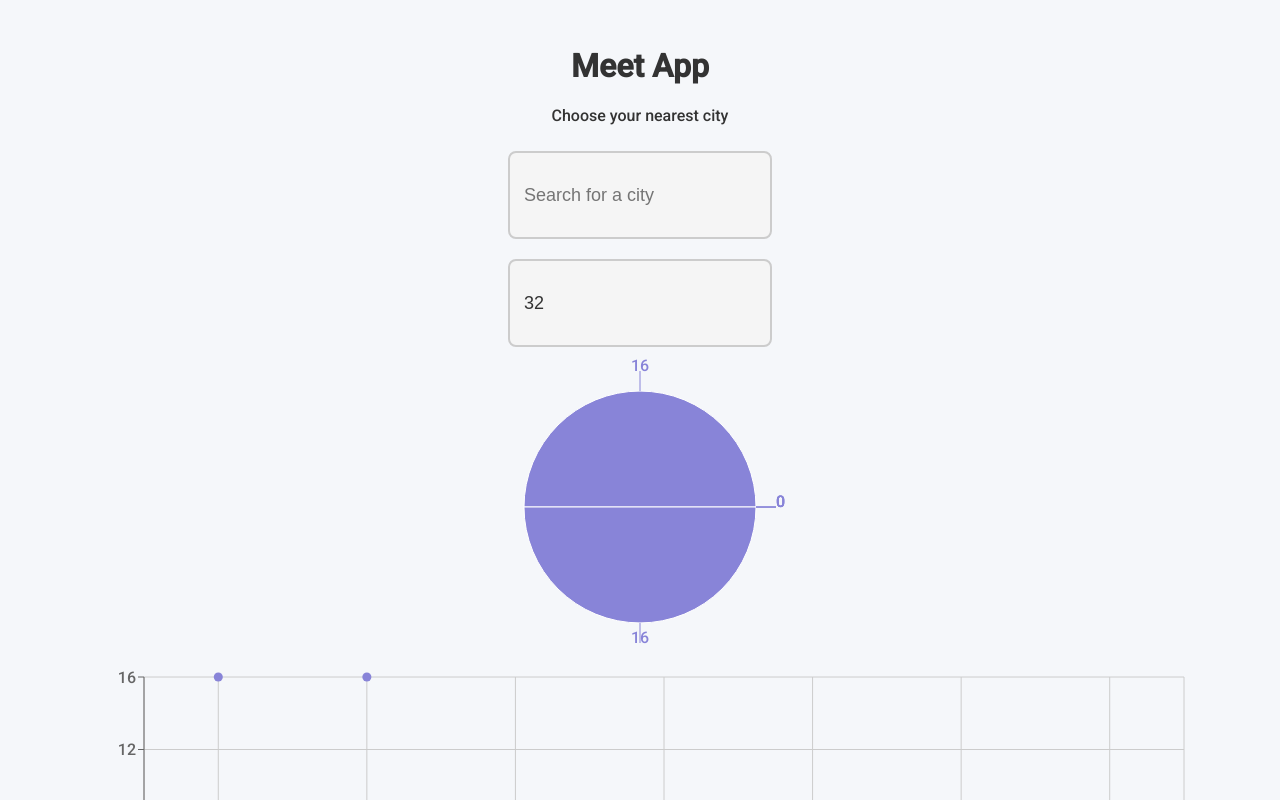
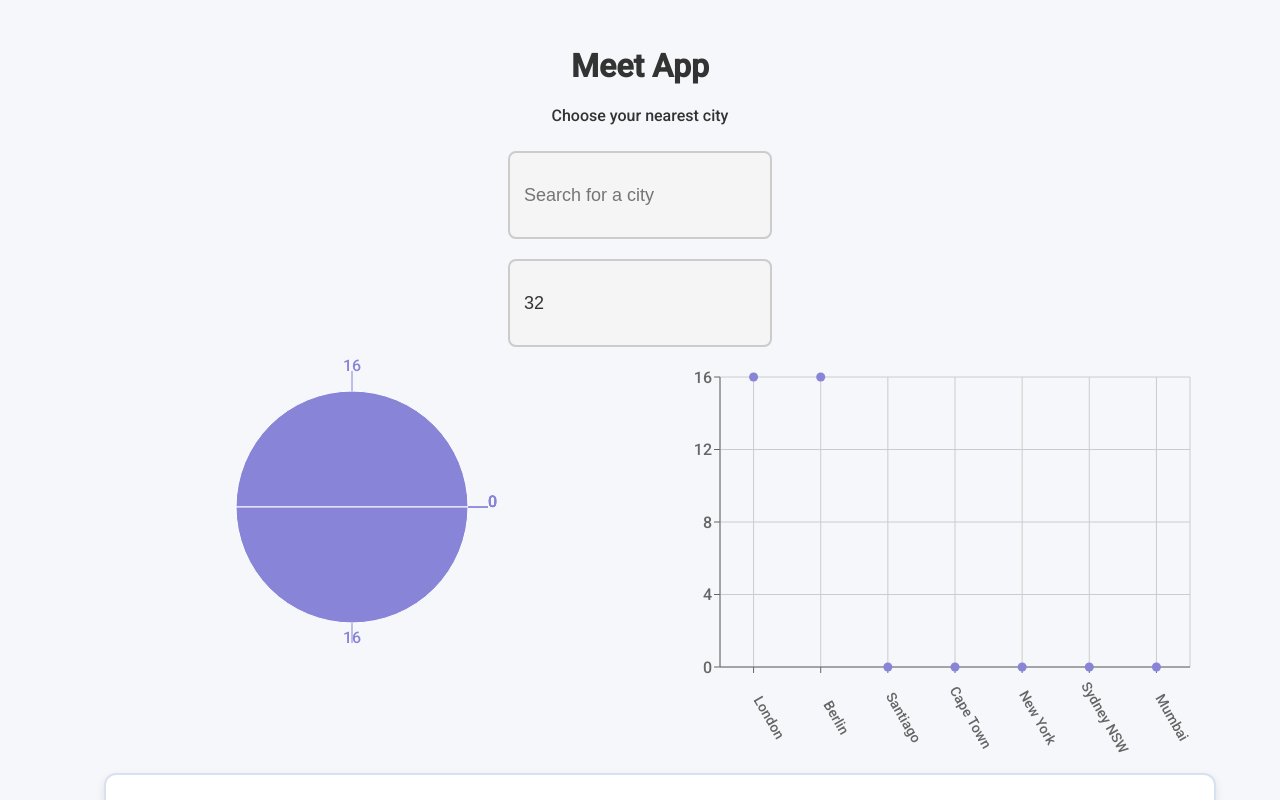
Before and after one commit to JoudHasan/Meet, a React (Create React App) app: page / in a window 1280 px wide. Shown: the top 800 px of the page. Built offline with nearby package versions, Linux system fonts and the light colour scheme; what atatus-spa would draw is missing.

Commit message:
done updating

```diff
--- a/src/App.css
+++ b/src/App.css
@@ -128,3 +128,15 @@
   width: 250px;
   z-index: 1000;
 }
+
+.charts-container {
+  display: grid;
+
+  grid-template-columns: 1fr 1fr;
+}
+/* media queries */
+@media (max-width: 768px) {
+  .charts-container {
+    grid-template-columns: 1fr;
+  }
+}
```
